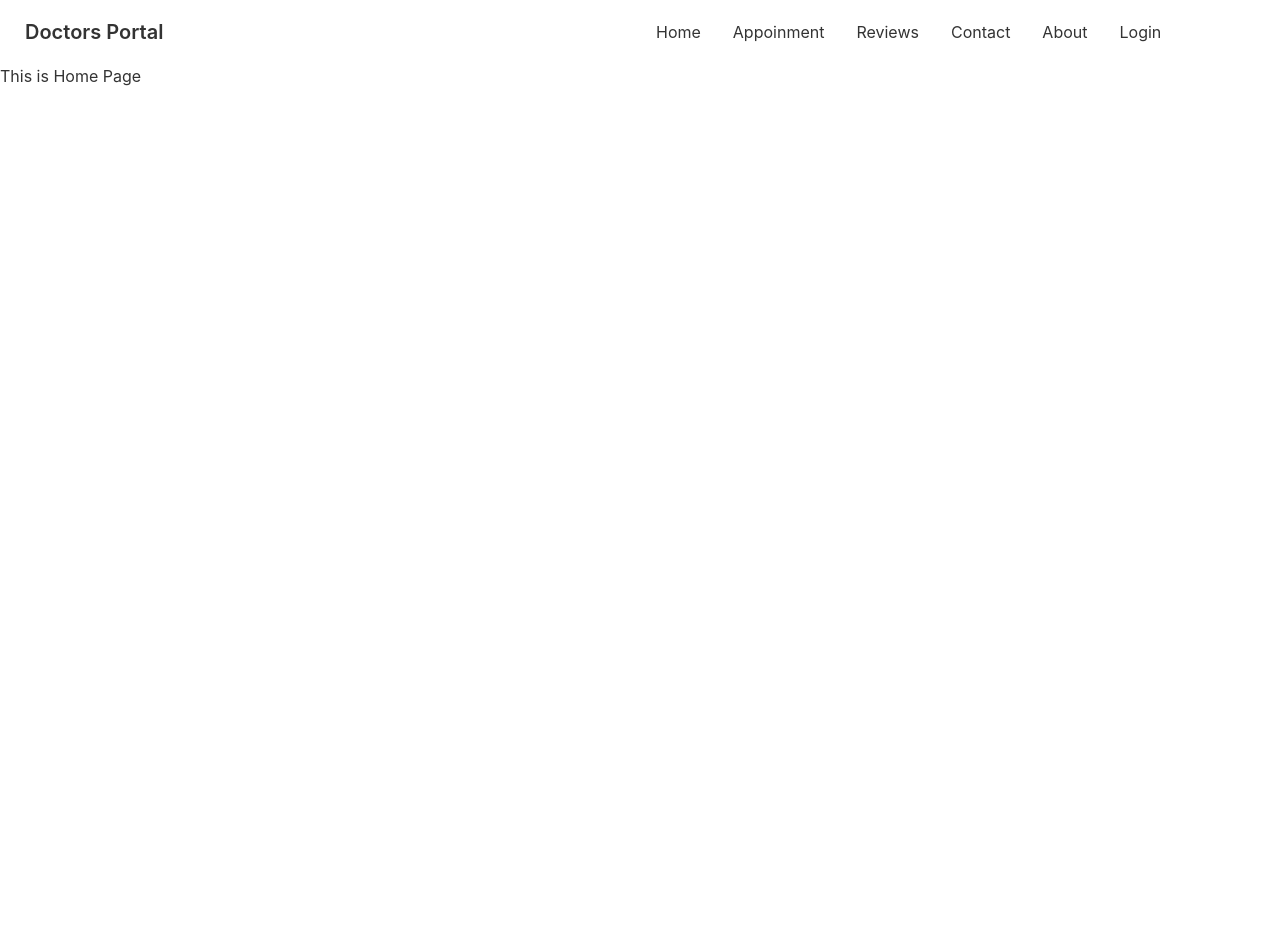
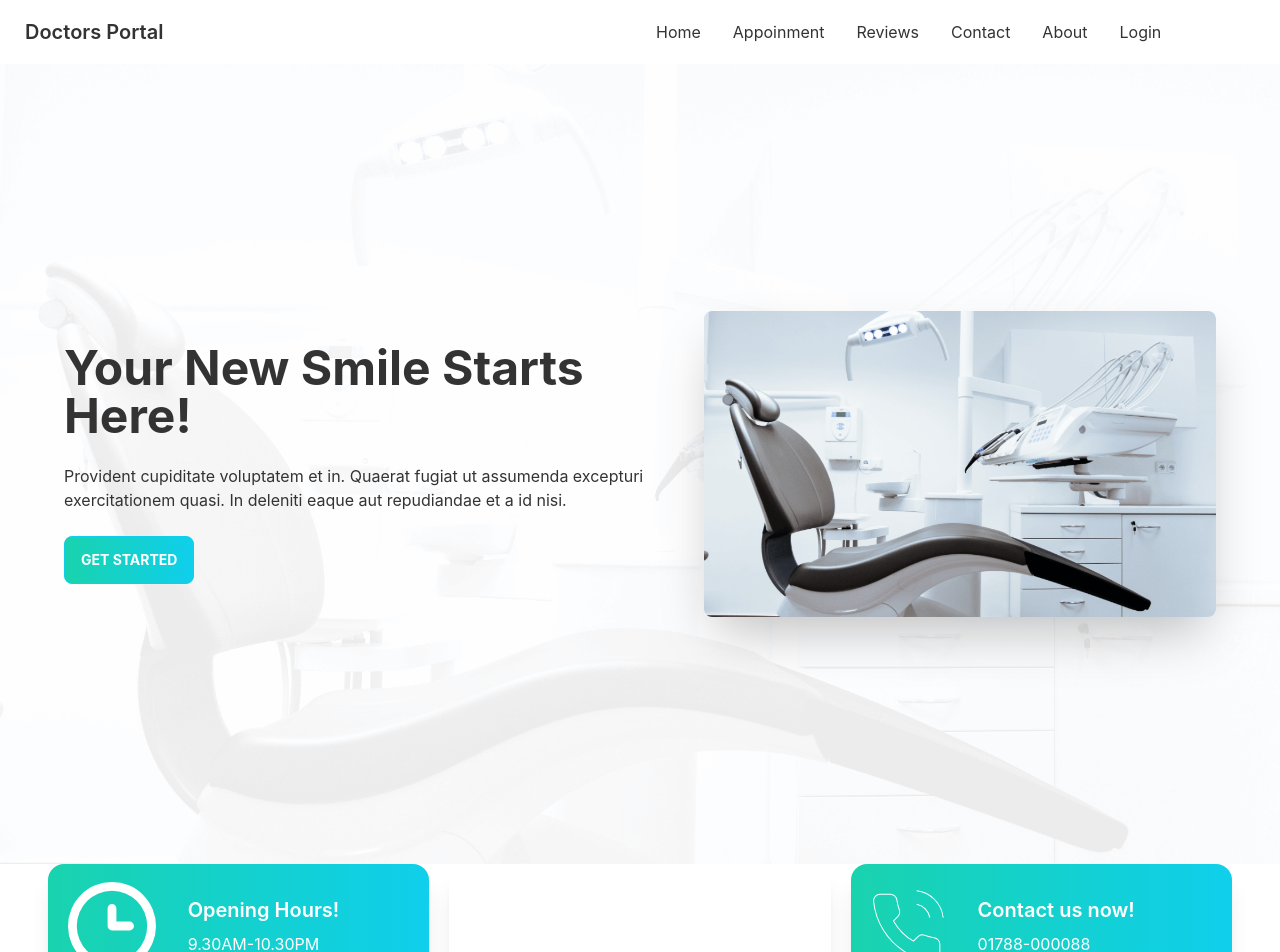
Before and after one commit to razumolla/doctors-portal-client, a React (Create React App) app: page / in a window 1280 px wide. Shown: the top 952 px of the page. Before the commit the page ends 800 px from the top, so only its background shows below. Built offline with nearby package versions, Linux system fonts and the light colour scheme.

Commit message:
infoCard added with Dynamic Data

```diff
--- /dev/null
+++ b/src/Pages/Home/Banner.js
@@ -0,0 +1,21 @@
+import React from 'react';
+import chair from '../../assets/images/chair.png';
+
+
+const Banner = () => {
+    return (
+
+        <div class="hero min-h-screen px-12  bg-[url('/src/assets/images/bg.png')]" >
+            <div class="hero-content flex-col lg:flex-row-reverse">
+                <img src={chair} class="max-w-lg rounded-lg shadow-2xl" />
+                <div>
+                    <h1 class="text-5xl font-bold">Your New Smile Starts Here!</h1>
+                    <p class="py-6">Provident cupiditate voluptatem et in. Quaerat fugiat ut assumenda excepturi exercitationem quasi. In deleniti eaque aut repudiandae et a id nisi.</p>
+                    <button class="btn btn-primary uppercase text-white font-bold bg-gradient-to-r from-secondary to-primary ">Get Started</button>
+                </div>
+            </div>
+        </div>
+    );
+};
+
+export default Banner;
--- a/src/Pages/Home/Home.js
+++ b/src/Pages/Home/Home.js
@@ -1,9 +1,12 @@
 import React from 'react';
+import Banner from './Banner';
+import Info from './Info'
 
 const Home = () => {
     return (
         <div>
-            <h3>This is Home Page</h3>
+            <Banner></Banner>
+            <Info></Info>
         </div>
     );
 };
--- /dev/null
+++ b/src/Pages/Home/Info.js
@@ -0,0 +1,18 @@
+import React from 'react';
+import InfoCard from './InfoCard';
+import clock from '../../assets/icons/clock.svg'
+import marker from '../../assets/icons/marker.svg'
+import phone from '../../assets/icons/phone.svg'
+
+const info = () => {
+
+    return (
+        <div className='grid grid-cols-1 lg:grid-cols-3 gap-5 px-12'>
+            <InfoCard bodyInfo="9.30AM-10.30PM" cardTitle="Opening Hours" img={clock} bgClass="bg-gradient-to-r from-secondary to-primary" ></InfoCard>
+            <InfoCard bodyInfo="Faridpur,H-4456,Bangladsh" cardTitle="Visit our location" img={marker} bgClass="bg-accent" ></InfoCard>
+            <InfoCard bodyInfo="01788-000088" cardTitle="Contact us now" img={phone} bgClass="bg-gradient-to-r from-secondary to-primary" ></InfoCard>
+        </div>
+    );
+};
+
+export default info;
--- /dev/null
+++ b/src/Pages/Home/InfoCard.js
@@ -0,0 +1,18 @@
+import React from 'react';
+
+const InfoCard = ({ img, cardTitle, bodyInfo, bgClass }) => {
+    return (
+        <div class={`card lg:card-side bg-base-100 shadow-xl ${bgClass}`}>
+            <figure className='pl-5'>
+                <img src={img} alt="Album" />
+            </figure>
+
+            <div class="card-body text-white">
+                <h2 class="card-title">{cardTitle}!</h2>
+                <p>{bodyInfo}</p>
+            </div>
+        </div>
+    );
+};
+
+export default InfoCard;
--- a/src/Pages/Shared/Navbar.js
+++ b/src/Pages/Shared/Navbar.js
@@ -10,7 +10,6 @@
         <li><Link to="/about">About</Link></li>
         <li><Link to="/login">Login</Link></li>
     </>
-
 
     return (
         <>
--- a/tailwind.config.js
+++ b/tailwind.config.js
@@ -1,7 +1,11 @@
 module.exports = {
   content: ["./src/**/*.{html,js}"],
   theme: {
-    extend: {},
+    extend: {
+      backgroundImage: {
+        'hero-pattern': "url('/src/assets/images/bg.png')",
+      }
+    },
   },
   daisyui: {
     themes: [
```
